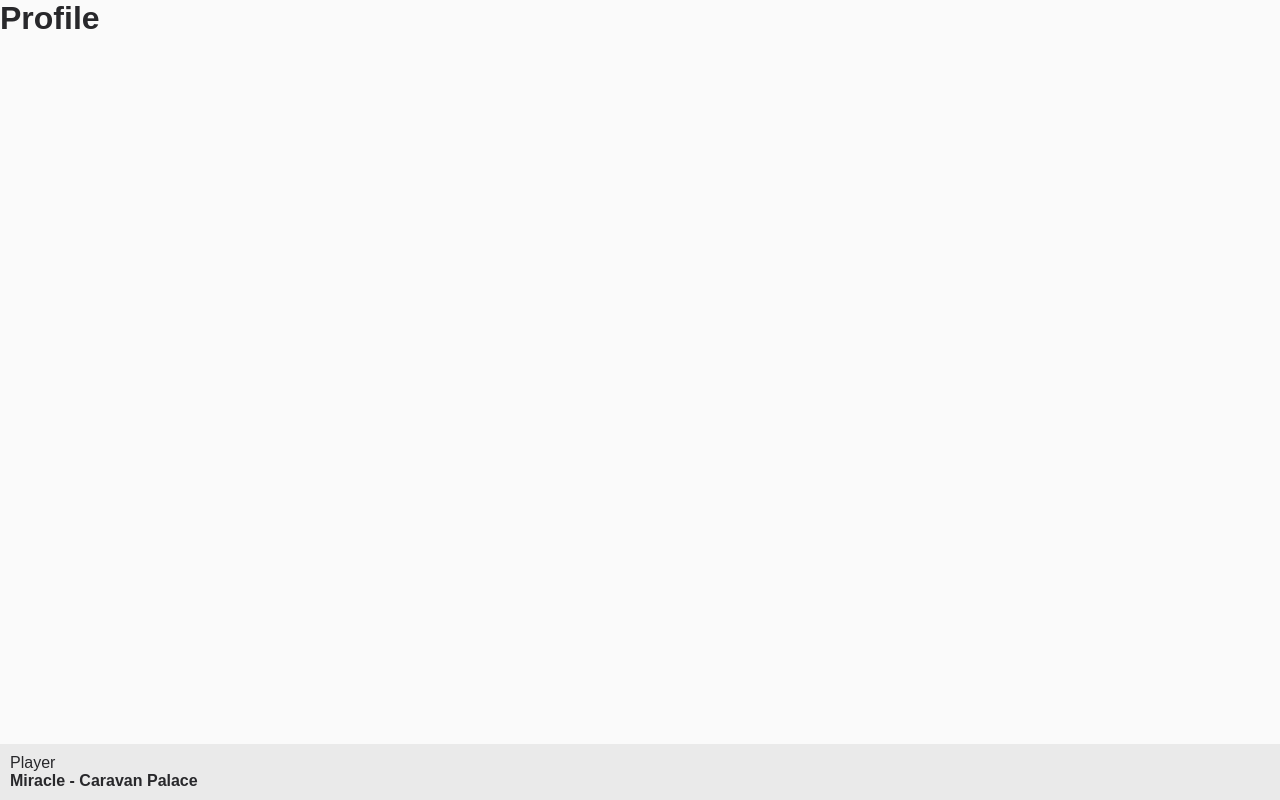
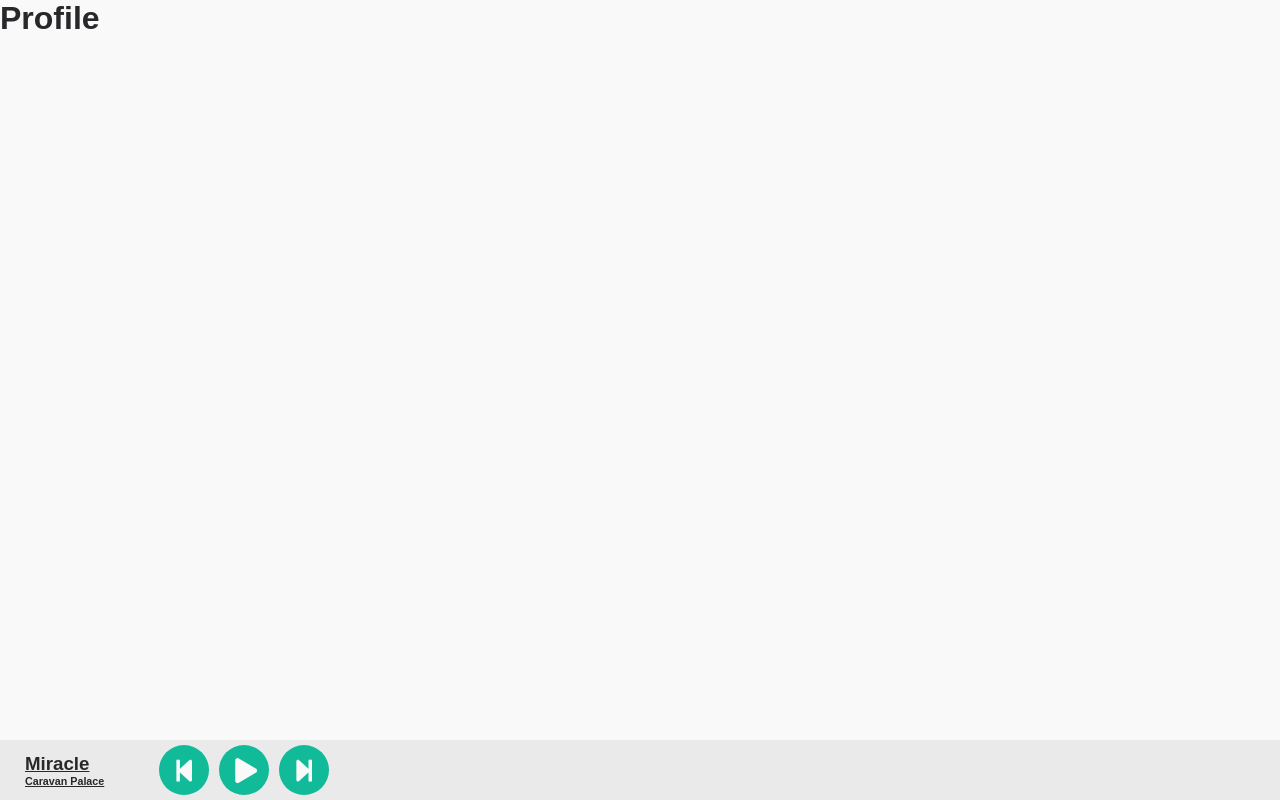
Before and after one commit to mfigurski80/media, a React (Create React App) app in the folder front/: page /profile in a window 1280 px wide. Built offline with nearby package versions, Linux system fonts and the light colour scheme; no server answers.

Commit message:
Removed howler object from Player with intent to put in App

```diff
--- a/front/sass/components/Player.scss
+++ b/front/sass/components/Player.scss
@@ -2,9 +2,37 @@
 
 .player {
   background: $mono-lightless;
-  padding: $padding-md;
-  & audio {
-    opacity: 0;
-    width: 0;
+  display: flex;
+  flex-direction: row;
+  align-items: center;
+
+  &__meta {
+    padding: $padding-sm $padding-lg;
+  }
+
+  &__controls {
+    padding: 0 $padding-lg;
+    display: flex;
+    align-items: center;
+    & i {
+      display: block;
+      width: 2*$padding-lg;
+      text-align: center;
+      font-size: $padding-lg;
+      padding: $padding-lg/2 0;
+      margin: $padding-sm;
+      border-radius: $padding-lg * 2;
+      background: $color-prim;
+      color: $mono-light;
+      cursor: pointer;
+      transition: background $time-md;
+      &:hover {
+        background: $color-prim-dark;
+      }
+      // play button
+      &.fa-play {
+        padding-left: 4px;
+      }
+    }
   }
 }
--- a/front/sass/components/index.scss
+++ b/front/sass/components/index.scss
@@ -12,6 +12,10 @@
   font-family: 'Montserrat', sans-serif;
 }
 
+a {
+  color: inherit;
+}
+
 img, video {
   width: 100%;
   height: auto;
--- a/front/sass/vars.scss
+++ b/front/sass/vars.scss
@@ -14,7 +14,7 @@ $shade-light: rgba(250,250,250,.2);
 
 $padding-sm: 5px;
 $padding-md: 10px;
-$padding-lg: 20px;
+$padding-lg: 25px;
 
 
 $time-md: .17s;
--- a/front/src/App.js
+++ b/front/src/App.js
@@ -1,6 +1,6 @@
 import React, { Component } from 'react';
-// React-Router -- docs: https://reacttraining.com/react-router/web/guides/basic-components
-import { BrowserRouter as Router, Route, Switch } from 'react-router-dom';
+import { BrowserRouter as Router, Route, Switch } from 'react-router-dom'; // React-Router docs: https://reacttraining.com/react-router/web/guides/basic-components
+import { Howl, Howler } from 'howler'; // Howler docs: https://github.com/goldfire/howler.js
 
 // import some paths
 import Home from './views/Home';
@@ -34,5 +34,4 @@ export default class App extends Component {
       </Router>
     );
   }
-
 }
--- a/front/src/Player.js
+++ b/front/src/Player.js
@@ -1,42 +1,44 @@
 import React, { Component } from 'react';
+import { connect } from 'react-redux';
+import PropTypes from 'prop-types';
 import { Link } from 'react-router-dom';
-import PropTypes from 'prop-types';
-import { connect } from 'react-redux';
+// import actions
+import { setPlay, setQueuePos } from './redux/actions/postActions';
 
-import { Howl, Howler } from 'howler'; // Howler docs: https://github.com/goldfire/howler.js
-
-
-import './css/Player.css';
+import './css/Player.css'; // import stylesheet
 
 class Player extends Component {
   constructor(props) {
     super(props);
-    this.state = {
-      isPlay: false,
-      songQueuePos: -1,
-      songLoaded: false,
-      song: {
-        source: undefined,
-        title: undefined,
-        author: undefined,
-        Howl: undefined,
-      },
-      volume: .75
-    }
-
     this.loadNextSong = this.loadNextSong.bind(this);
+    this.loadPrevSong = this.loadPrevSong.bind(this);
     this.togglePlay = this.togglePlay.bind(this);
   }
 
-  componentWillMount() {
-    this.loadNextSong()
-  }
+  render() {
+    var song = { // song default
+      id: "-",
+      title: "None",
+      author: "Please load a collection"
+    };
+    if (this.props.song) song=this.props.song;
 
-  render() {
     return (
       <div className="player">
-        <p>Player</p>
-        <h4 onClick={this.togglePlay}>{this.state.song.title} - {this.state.song.author}</h4>
+        <Link to={"/song/" + song.id}><div className="player__meta">
+          <h3>{song.title}</h3>
+          <h6>{song.author}</h6>
+        </div></Link>
+        <div className="player__controls">
+          <i className="fas fa-step-backward" onClick={this.loadPrevSong}></i>
+          {this.props.isPlaying // play/pause toggle button
+            ?
+            (<i className="fas fa-pause" onClick={this.togglePlay}></i>)
+            :
+            <i className="fas fa-play" onClick={this.togglePlay}></i>
+          }
+          <i className="fas fa-step-forward" onClick={this.loadNextSong}></i>
+        </div>
       </div>
     );
   }
@@ -48,53 +50,39 @@ class Player extends Component {
   **** */
 
   loadNextSong() {
-    if (this.props.songQueue.length > this.state.songQueuePos) { // if songQueuePos is valid...
-      const curSong = this.props.songQueue[this.state.songQueuePos+1]; // load next song
-      console.log("Loaded: " + curSong.title + " - " + curSong.author);
-
-      const howl = new Howl({ // form playable audio object
-        src: [curSong.source],
-        volume: this.state.volume
-      });
-      // howl.play();
-
-      this.setState({
-        songLoaded: true,
-        songQueuePos: this.state.songQueuePos + 1,
-        song: {
-          source: curSong.source,
-          title: curSong.title,
-          author: curSong.author,
-          Howl: howl
-        }
-      })
-
-    } else {
-      // TODO: load some sort of default placeholder?...
-    }
+    this.props.setQueuePos(this.props.songQueuePos + 1);
+  }
+  loadPrevSong() {
+    this.props.setQueuePos(this.props.songQueuePos - 1);
   }
 
+
   togglePlay() {
-    // play/pause howl
-    if (this.state.isPlay) {
-      this.state.song.Howl.pause()
-    } else {
-      this.state.song.Howl.play()
-    }
-    // update state
-    this.setState({
-      isPlay: !this.state.isPlay
-    });
+    // if current song is defined, set global state to play!
+    if (this.props.song) this.props.setPlay(!this.props.isPlaying);
   }
 
 }
 
 
+
+
 Player.proptypes = {
-  songQueue: PropTypes.array
+  song: PropTypes.shape({
+    title: PropTypes.string,
+    author: PropTypes.string,
+    source: PropTypes.string,
+    id: PropTypes.string
+  }),
+  songQueuePos: PropTypes.number.isRequired,
+  isPlaying: PropTypes.bool.isRequired,
+  volume: PropTypes.number.isRequired
 }
 
 const mapStateToProps = (state) => ({
-  songQueue: state.songQueue
+  song: state.songQueue[state.songQueuePos],
+  songQueuePos: state.songQueuePos,
+  isPlaying: state.isPlaying,
+  volume: state.volume
 })
-export default connect(mapStateToProps, {})(Player)
+export default connect(mapStateToProps, { setPlay, setQueuePos })(Player)
--- a/front/src/css/App.css
+++ b/front/src/css/App.css
@@ -15,7 +15,7 @@
   overflow: hidden;
   display: flex;
   flex-direction: column;
-  background: #fafafa; }
+  background: #f9f9f9; }
   .app__page {
     overflow: auto;
     flex: 1; }
--- a/front/src/css/Player.css
+++ b/front/src/css/Player.css
@@ -1,6 +1,27 @@
 .player {
   background: #eaeaea;
-  padding: 10px; }
-  .player audio {
-    opacity: 0;
-    width: 0; }
+  display: flex;
+  flex-direction: row;
+  align-items: center; }
+  .player__meta {
+    padding: 5px 25px; }
+  .player__controls {
+    padding: 0 25px;
+    display: flex;
+    align-items: center; }
+    .player__controls i {
+      display: block;
+      width: 50px;
+      text-align: center;
+      font-size: 25px;
+      padding: 12.5px 0;
+      margin: 5px;
+      border-radius: 50px;
+      background: #1B9;
+      color: #f9f9f9;
+      cursor: pointer;
+      transition: background 0.17s; }
+      .player__controls i:hover {
+        background: #0FA789; }
+      .player__controls i.fa-play {
+        padding-left: 4px; }
--- a/front/src/css/index.css
+++ b/front/src/css/index.css
@@ -8,6 +8,9 @@
   color: #28282b;
   font-family: 'Montserrat', sans-serif; }
 
+a {
+  color: inherit; }
+
 img, video {
   width: 100%;
   height: auto;
--- a/front/src/redux/actions/postActions.js
+++ b/front/src/redux/actions/postActions.js
@@ -1,4 +1,4 @@
-import { SET_POSTS } from './types';
+import { SET_POSTS, SET_PLAY, SET_QUEUEPOS, SET_VOLUME } from './types';
 
 export const fetchPosts = () => dispatch => {
   fetch("http://jsonplaceholder.typicode.com/posts") // TODO: once backend is done, replace fetch
@@ -8,3 +8,24 @@ export const fetchPosts = () => dispatch => {
       payload: data
     }));
 }
+
+export const setPlay = (play) => dispatch => {
+  dispatch({
+    type: SET_PLAY,
+    payload: play
+  });
+}
+
+export const setQueuePos = (newPos) => dispatch => {
+  dispatch({
+    type: SET_QUEUEPOS,
+    payload: newPos
+  })
+}
+
+export const setVolume = (newVolume) => dispatch => {
+  dispatch({
+    type: SET_VOLUME,
+    payload: newVolume
+  })
+}
--- a/front/src/redux/actions/types.js
+++ b/front/src/redux/actions/types.js
@@ -1 +1,5 @@
 export const SET_POSTS = 'SET_POSTS';
+
+export const SET_PLAY = 'SET_PLAY';
+export const SET_QUEUEPOS = 'SET_QUEUEPOS';
+export const SET_VOLUME = 'SET_VOLUME';
--- a/front/src/redux/reducers/root.js
+++ b/front/src/redux/reducers/root.js
@@ -1,4 +1,4 @@
-import { SET_POSTS } from '../actions/types';
+import { SET_POSTS, SET_PLAY, SET_QUEUEPOS, SET_VOLUME } from '../actions/types';
 
 
 
@@ -12,6 +12,26 @@ export default function(state, action) {
         posts: action.payload
       }
 
+    case SET_PLAY:
+      return {
+        ...state,
+        isPlaying: action.payload,
+
+      }
+
+    case SET_QUEUEPOS:
+      return {
+        ...state,
+        songQueuePos: action.payload,
+        isPlaying: true // also immediately play selected song (TODO: make sure its not out of bounds!)
+      }
+
+    case SET_VOLUME:
+      return {
+        ...state,
+        volume: action.payload
+      }
+
 
     default:
       console.log(`[./redux/reducers/root]\nAction type '${action.type}' wasn't found`);
--- a/front/src/redux/store.js
+++ b/front/src/redux/store.js
@@ -4,10 +4,24 @@ import rootReducer from './reducers/root';
 
 
 const initialState = {
-  posts: [],
-  user: undefined,
-  songQueue: [{title: "Miracle", author: "Caravan Palace", source: './resources/Miracle.mp3'}]
+  posts: [], // to delete once you remove Home page
+  user: { // user object?
+    name: 'Johnny B', // username
+    likedSongs: ["1"], // likes
+    likedCollections: ["1"],
+    collectionReps: [{"1":15}] // reputation
+  },
+  songQueue: [{ // this is what a song object will look like roughly.
+    title: "Miracle",
+    author: "Caravan Palace",
+    source: './resources/Miracle.mp3',
+    id: '1'
+  }],
+  songQueuePos: 0,
+  isPlaying: false,
+  volume: .75
 };
+
 const middleware = [thunk];
 const store = createStore(
   rootReducer,
```
